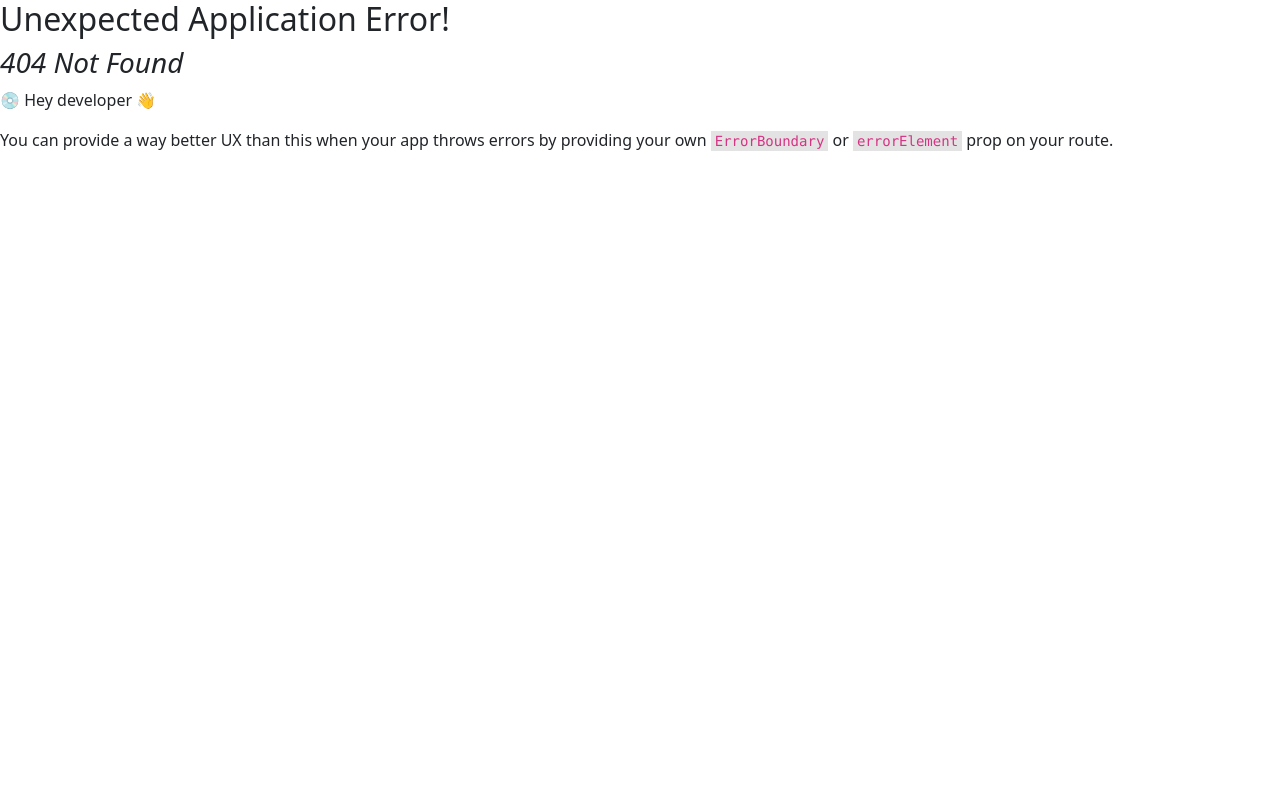
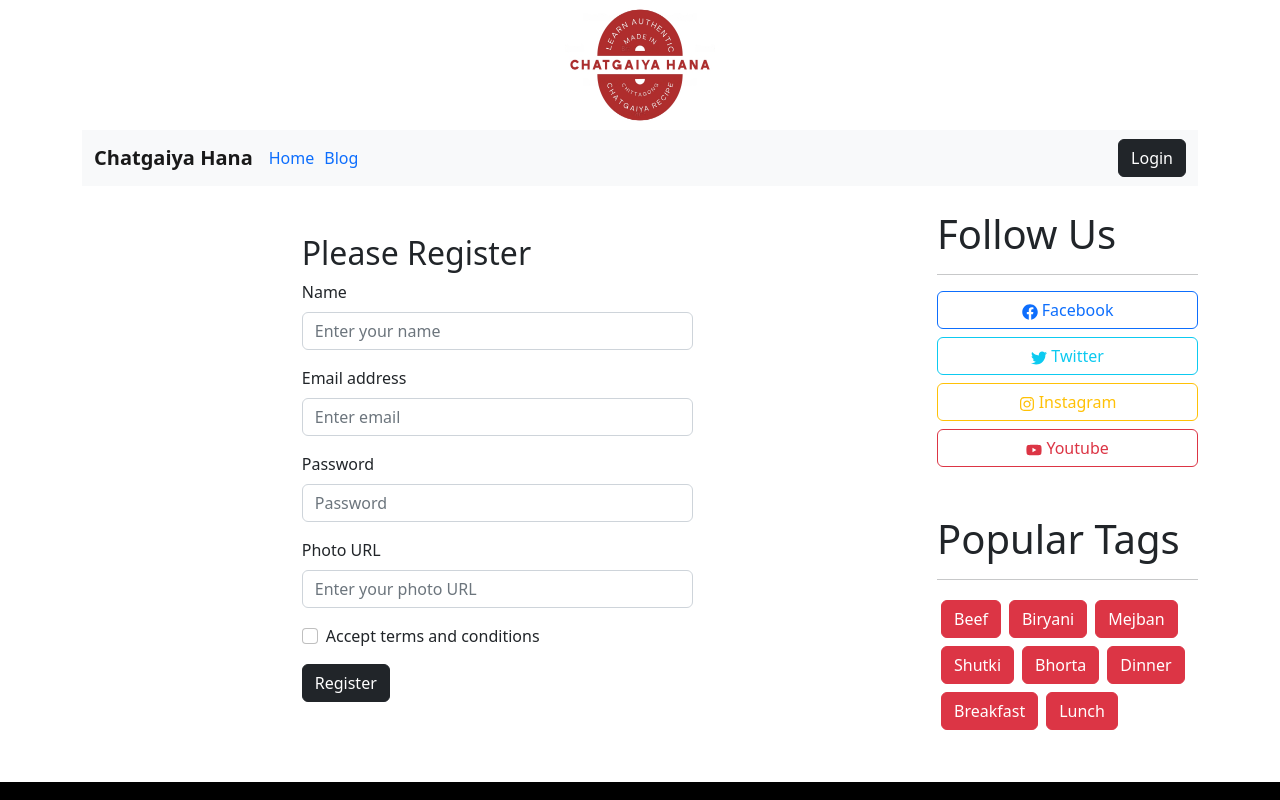
Before and after one commit to Ronie083/chatgaiyaHana-Client, a React (Vite) app: page /register in a window 1280 px wide. Before the commit this address had no page. Shown: the top 800 px of the page. Built offline with nearby package versions, Linux system fonts and the light colour scheme; no server answers.

Commit message:
login and register added

```diff
--- a/src/pages/Login/Login/Login.jsx
+++ b/src/pages/Login/Login/Login.jsx
@@ -1,10 +1,66 @@
-import React from 'react';
+import React, { useContext } from 'react';
+import { Button, Container, Form } from 'react-bootstrap';
+import { Link, useLocation, useNavigate } from 'react-router-dom';
+import { AuthContext } from '../../../providers/AuthProvider';
 
 const Login = () => {
+    const {signInUser} = useContext(AuthContext);
+    const navigate = useNavigate();
+    const location = useLocation();
+    const from = location.state?.from?.pathname || '/'
+
+    const handleSignIn = event => {
+        event.preventDefault();
+        const form = event.target;
+        const email = form.email.value;
+        const password = form.password.value;
+        console.log(email,password);
+
+        signInUser(email, password)
+        .then(result => {
+            const loggedUser =result.user;
+            console.log(loggedUser);
+            navigate(from, {replace: true})
+        })
+        .catch(error =>{
+            console.log(error);
+        })
+    }
+
+
+
+
     return (
-        <div>
+        <Container className='w-50 mt-5 mx-auto'>
+            <Form onSubmit={handleSignIn}>
+                <h2>Please Login</h2>
+                <Form.Group className="mb-3" controlId="formBasicEmail">
+                    <Form.Label>Email address</Form.Label>
+                    <Form.Control type="email" name='email' placeholder="Enter email" required />
+                </Form.Group>
 
-        </div>
+                <Form.Group className="mb-3" controlId="formBasicPassword">
+                    <Form.Label>Password</Form.Label>
+                    <Form.Control type="password" name='password' placeholder="Password" required />
+                </Form.Group>
+                <Form.Group className="mb-3" controlId="formBasicCheckbox">
+                    <Form.Check type="checkbox" label="Check me out" />
+                </Form.Group>
+                <Button variant="dark" type="submit">
+                    Login
+                </Button>
+                <br />
+                <Form.Text className="text-secondary">
+                    Don&apos;t Have an account? <Link to="/register">Register</Link>
+                </Form.Text>
+                <Form.Text className="text-success">
+
+                </Form.Text>
+                <Form.Text className="text-danger">
+
+                </Form.Text>
+            </Form>
+        </Container>
     );
 };
 
--- a/src/pages/Login/Register/Register.jsx
+++ b/src/pages/Login/Register/Register.jsx
@@ -1,10 +1,69 @@
-import React from 'react';
+import React, { useContext } from 'react';
+import { Button, Container, Form } from 'react-bootstrap';
+import { Link } from 'react-router-dom';
+import { AuthContext } from '../../../providers/AuthProvider';
 
 const Register = () => {
+
+    const { createUser } = useContext(AuthContext);
+
+    const handleRegister = event => {
+        event.preventDefault();
+        const form = event.target;
+        const name = form.name.value;
+        const email = form.email.value;
+        const password = form.password.value;
+        const photo = form.photo.value;
+
+        console.log(name, email, password, photo)
+        createUser(email, password)
+        .then(result => {
+            const createdUser = result.user;
+            console.log(createdUser);
+        })
+        .catch(error => {
+            console.log(error);
+        })
+    }
+
     return (
-        <div>
+        <Container className='w-50 mt-5 mx-auto'>
+            <Form onSubmit={handleRegister}>
+                <h2>Please Register</h2>
+                <Form.Group className="mb-3" controlId="formBasicEmail">
+                    <Form.Label>Name</Form.Label>
+                    <Form.Control type="text" name='name' placeholder="Enter your name" required />
+                </Form.Group>
 
-        </div>
+                <Form.Group className="mb-3" controlId="formBasicEmail">
+                    <Form.Label>Email address</Form.Label>
+                    <Form.Control type="email" name='email' placeholder="Enter email" required />
+                </Form.Group>
+
+                <Form.Group className="mb-3" controlId="formBasicPassword">
+                    <Form.Label>Password</Form.Label>
+                    <Form.Control type="password" name='password' placeholder="Password" required />
+                </Form.Group>
+
+                <Form.Group className="mb-3" controlId="formBasicEmail">
+                    <Form.Label>Photo URL</Form.Label>
+                    <Form.Control type="text" name='photo' placeholder="Enter your photo URL" required />
+                </Form.Group>
+
+                <Form.Group className="mb-3" controlId="formBasicCheckbox">
+                    <Form.Check type="checkbox" name='accept' label="Accept terms and conditions" />
+                </Form.Group>
+                <Button variant="dark" type="submit">
+                    Register
+                </Button>
+                <Form.Text className="text-success">
+
+                </Form.Text>
+                <Form.Text className="text-danger">
+
+                </Form.Text>
+            </Form>
+        </Container>
     );
 };
 
--- a/src/pages/Shared/Header/Header.jsx
+++ b/src/pages/Shared/Header/Header.jsx
@@ -9,7 +9,13 @@ import { FaUserCircle } from 'react-icons/fa';
 
 const Header = () => {
 
-    const { user } = useContext(AuthContext);
+    const { user, logOut } = useContext(AuthContext);
+
+    const handleLogOut = () => {
+        logOut()
+            .then()
+            .catch(error => console.log(error));
+    }
 
 
     return (
@@ -22,17 +28,17 @@ const Header = () => {
                         <Navbar.Toggle aria-controls="responsive-navbar-nav" />
                         <Navbar.Collapse id="responsive-navbar-nav">
                             <Nav className="me-auto">
-                                <NavLink to="/" activeclassname="active">Home</NavLink>
-                                <NavLink to="/blog" activeclassname="active">Blog</NavLink>
+                                <NavLink style={{ textDecoration: 'none', marginRight: '10px' }} to="/" activeclassname="active">Home</NavLink>
+                                <NavLink style={{ textDecoration: 'none' }} to="/blog" activeclassname="active">Blog</NavLink>
                             </Nav>
                             <Nav>
                                 {user &&
                                     <FaUserCircle
-                                        style={{ fontSize: '2rem', marginRight: '10px'}}></FaUserCircle>
+                                        style={{ fontSize: '2rem', marginRight: '10px' }}></FaUserCircle>
                                 }
                                 {user ?
-                                    <Button variant="dark">LogOut</Button> :
-                                    <Link to="/login">
+                                    <Button onClick={handleLogOut} variant="dark">LogOut</Button> :
+                                    <Link to="login">
                                         <Button variant="dark">Login</Button>
                                     </Link>
                                 }
--- a/src/providers/AuthProvider.jsx
+++ b/src/providers/AuthProvider.jsx
@@ -1,17 +1,49 @@
-import React, { createContext } from 'react';
-import { getAuth } from "firebase/auth";
+import React, { createContext, useEffect, useState } from 'react';
+import { createUserWithEmailAndPassword, getAuth, onAuthStateChanged, signInWithEmailAndPassword, signOut } from "firebase/auth";
 import app from '../firebase/firebase.config';
 
 export const AuthContext = createContext(null);
 
 const auth = getAuth(app);
 
-const AuthProvider = ({children}) => {
+const AuthProvider = ({ children }) => {
 
-    const user = {displayName: 'Ronie'}
+    const [user, setUser] = useState(null);
+    const [loading, setLoading] = useState(true);
+
+    const createUser = (email, password) => {
+        setLoading(true);
+        return createUserWithEmailAndPassword(auth, email, password);
+    }
+
+    const signInUser = (email, password) => {
+        setLoading(true);
+        return signInWithEmailAndPassword(auth, email, password)
+    }
+
+    const logOut = () => {
+        setLoading(true);
+        return signOut(auth);
+    }
+
+    useEffect(() => {
+        const unsubscribe = onAuthStateChanged(auth, loggedUser => {
+            console.log('logged in user inside auth state observer', loggedUser)
+            setUser(loggedUser);
+            setLoading(false);
+        })
+
+        return () => {
+            unsubscribe();
+        }
+    }, [])
 
     const authInfo = {
-        user
+        user,
+        loading,
+        createUser,
+        signInUser,
+        logOut
     }
 
 
--- /dev/null
+++ b/src/routes/PrivateRoutes.jsx
@@ -0,0 +1,22 @@
+import React, { useContext } from 'react';
+import { AuthContext } from '../providers/AuthProvider';
+import { Navigate, useLocation } from 'react-router-dom';
+import { Spinner } from 'react-bootstrap';
+
+const PrivateRoutes = ({children}) => {
+    const {user, loading} = useContext(AuthContext);
+    const location = useLocation();
+    console.log(location);
+
+    if(loading){
+        return <Spinner animation="grow" variant="danger" />
+    }
+
+    if(user){
+        return children;
+    }
+
+    return <Navigate state={{from: location}} to= "/login" replace></Navigate>
+};
+
+export default PrivateRoutes;
```
Also changed, not shown: src/routes/Routes.jsx (+21 -2 lines).
